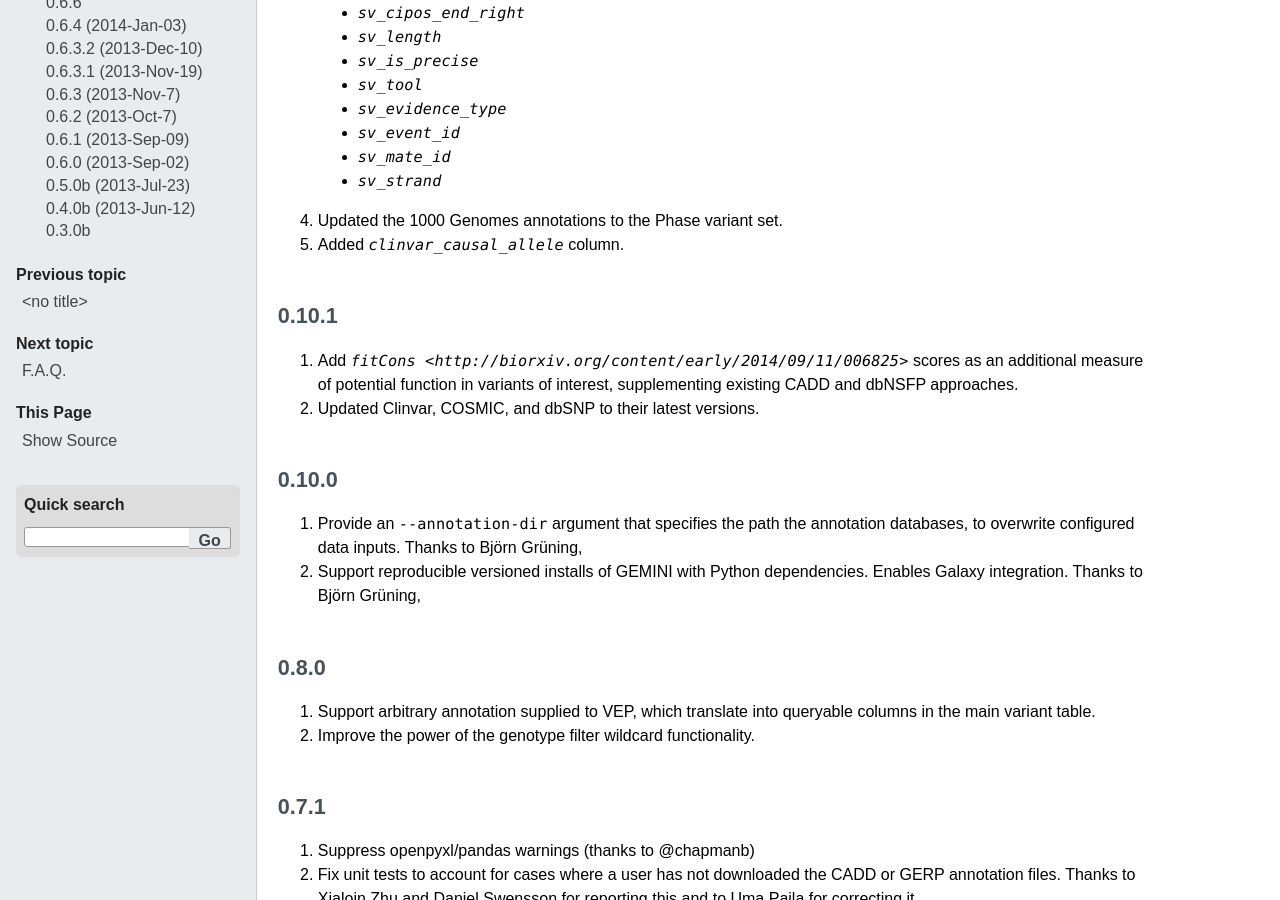
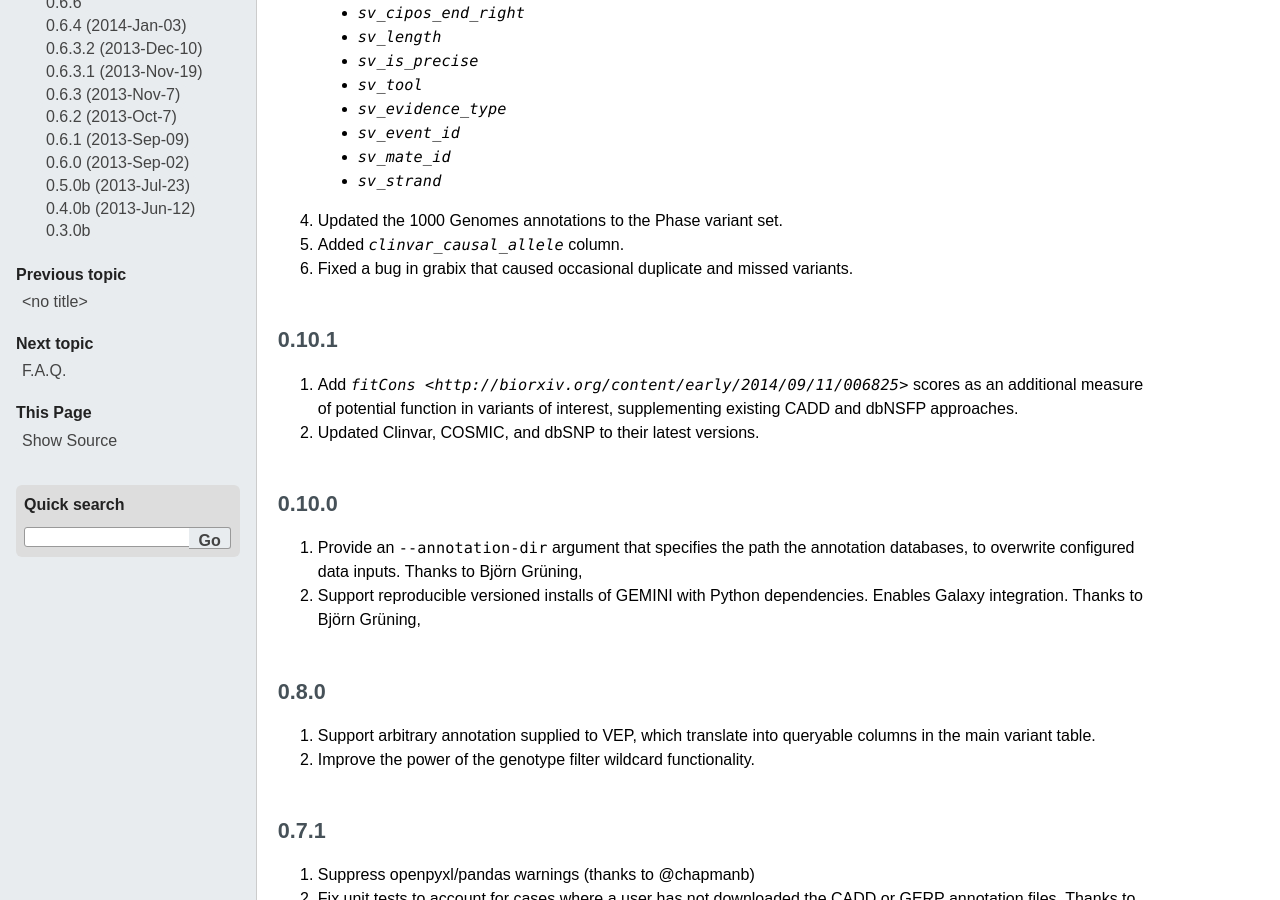
Before and after one commit to arq5x/gemini, a Sphinx documentation site: the page built from docs/content/history.rst, in a window 1280 px wide and 900 px high, scrolled down 454 px. Built offline with Sphinx 7.4.7, drawn with Linux system fonts in a browser that asks for light colours; formulas are drawn with MathJax 3; pages that are not in the unit, such as notebooks, are missing from menus; the version number could not be read and is left out; comment, search, counter and statistics services are not loaded.

Commit message:
tweak history

```diff
--- a/docs/content/history.rst
+++ b/docs/content/history.rst
@@ -23,6 +23,7 @@ Release History
   - `sv_strand`
 4. Updated the 1000 Genomes annotations to the Phase variant set.
 5. Added `clinvar_causal_allele` column.
+6. Fixed a bug in grabix that caused occasional duplicate and missed variants.
 
 0.10.1
 =======================================
```
